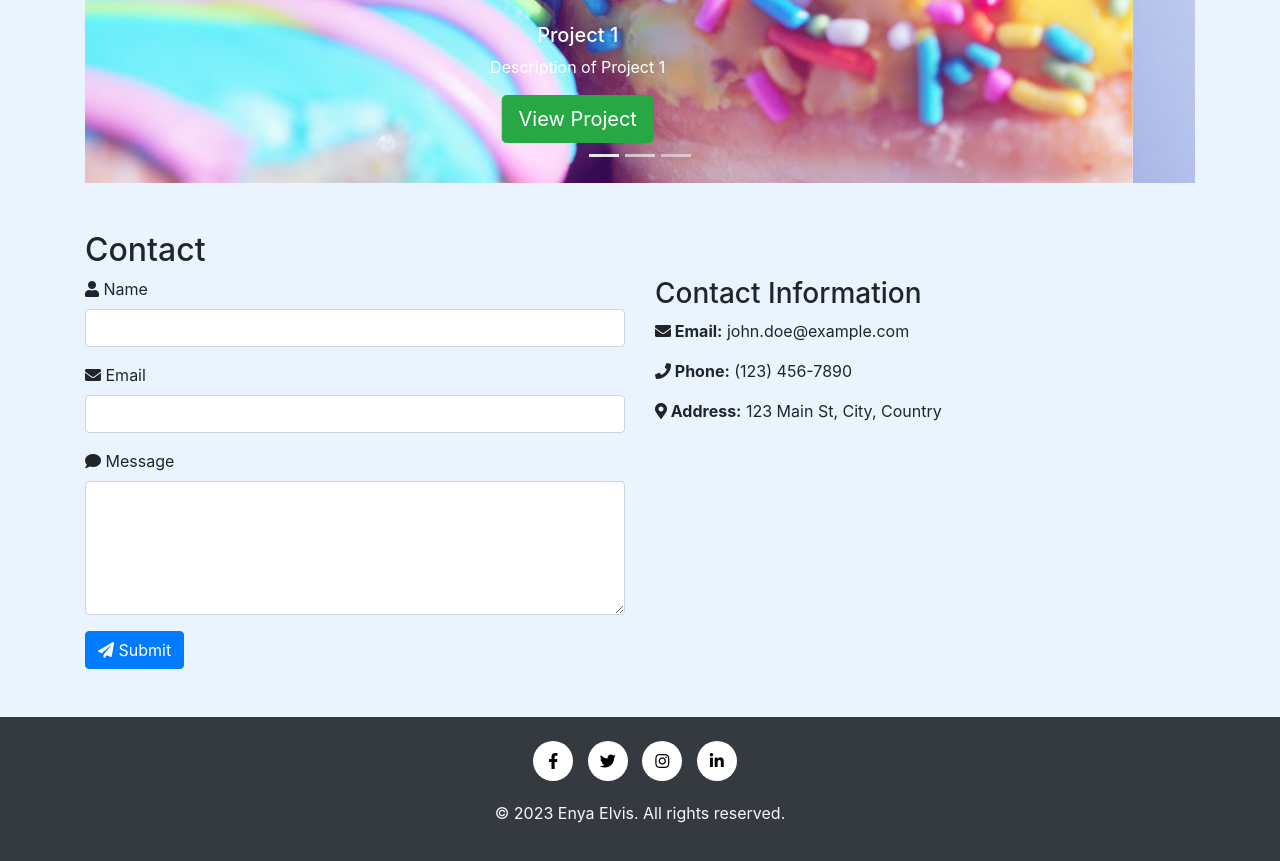
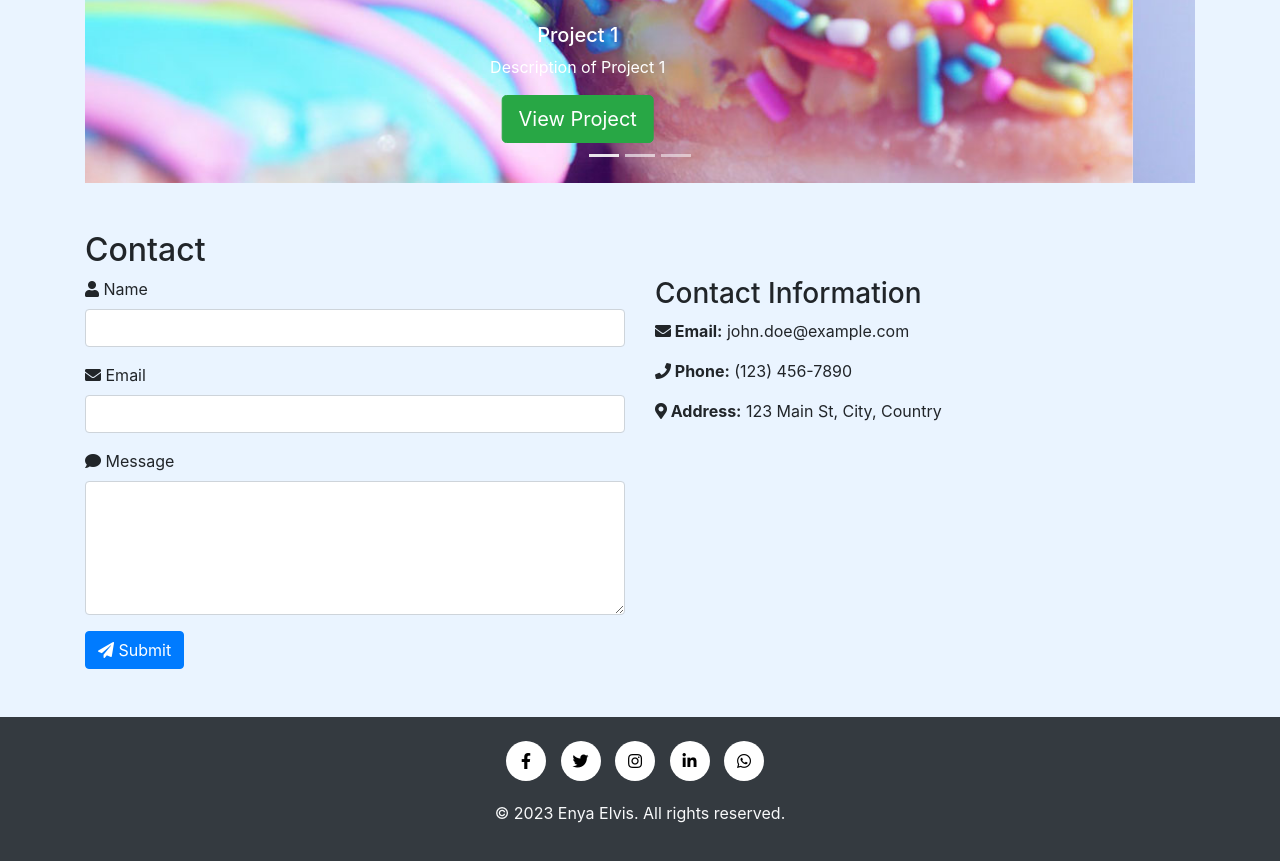
Before and after one commit to enyasystem/portfolio, a plain HTML site: page index.html in a window 1280 px wide. Shown: the part 2189-3050 px from the top of the page. Drawn offline with nearby package versions, Linux system fonts and the light colour scheme.

Commit message:
Update index.html
Contact socials updated

```diff
--- a/index.html
+++ b/index.html
@@ -351,7 +351,8 @@
         <a href="#" class="social-icon"><i class="fab fa-twitter"></i></a>
         <a href="#" class="social-icon"><i class="fab fa-instagram"></i></a>
         <a href="#" class="social-icon"><i class="fab fa-linkedin-in"></i></a>
-      </div>
+      <a href="+2347032845816" class="social-icon"><i class="fab fa-whatsapp"></i></a>
+	    </div>
       <p>&copy; 2023 Enya Elvis. All rights reserved.</p>
     </div>
   </footer>
```
